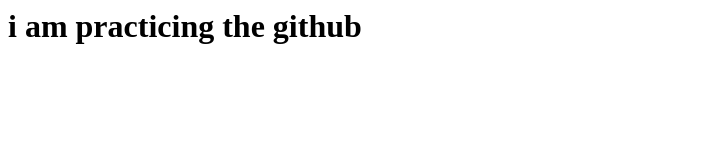
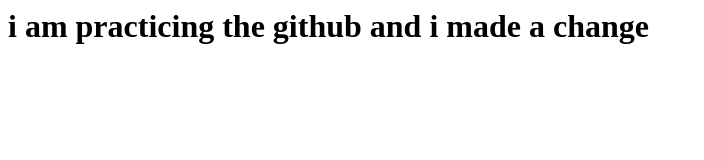
Before and after one commit to duchess-tech/my-website, a plain HTML site: page index.html in a window 1280 px wide. Shown: the whole page, without its empty margins (0-704 px from the left). Drawn offline with Linux system fonts and the light colour scheme.

Commit message:
my second commit

```diff
--- a/index.html
+++ b/index.html
@@ -6,6 +6,6 @@
     <title>Document</title>
 </head>
 <body>
-    <h1>i am practicing the github</h1>
+    <h1>i am practicing the github and i made a change</h1>
 </body>
 </html>
```
